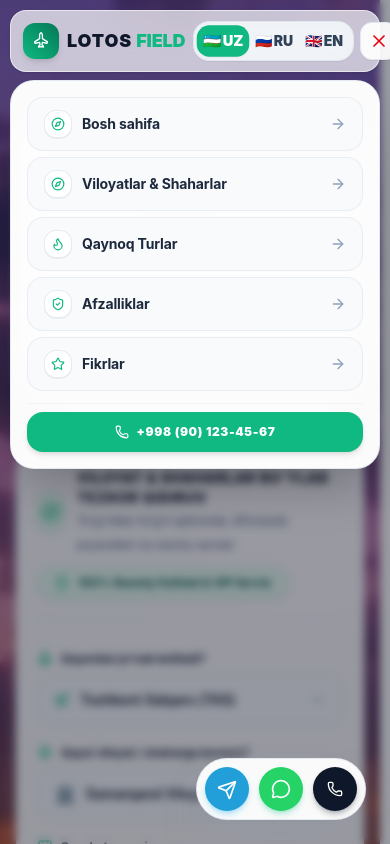
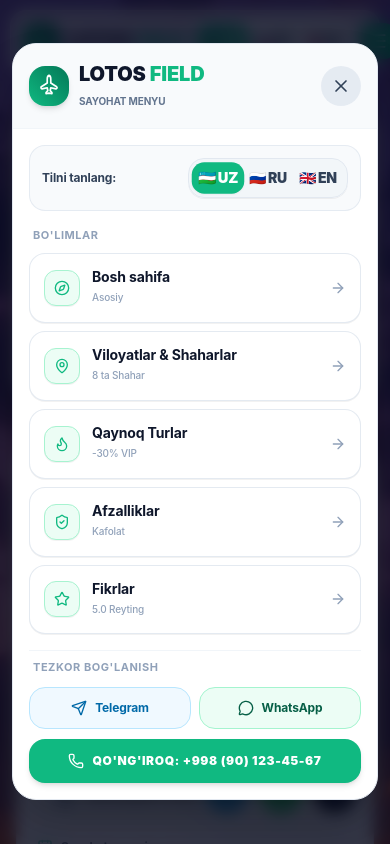
Before and after one commit to humoyun1773/sayohat-web, a React (Vite) app: page / in a window 390 px wide. Both pictures are taken after a click on the button 378 px from the left and 41 px from the top of the page. Shown: the top 844 px of the page. Built offline with nearby package versions, Linux system fonts and the light colour scheme.

Commit message:
Convert mobile menu into a full luxury modal dialog with scroll lock and quick contacts

```diff
--- a/src/components/layout/Navbar.jsx
+++ b/src/components/layout/Navbar.jsx
@@ -1,7 +1,8 @@
 import React, { useState, useEffect } from 'react';
 import {
   Plane, Menu, X, Compass, Flame,
-  ShieldCheck, Star, Phone, ArrowRight
+  ShieldCheck, Star, Phone, ArrowRight,
+  Send, MessageCircle, MapPin
 } from 'lucide-react';
 import LanguageSwitcher from '../ui/LanguageSwitcher';
 import { CONTACT_INFO } from '../../data/travelData';
@@ -18,25 +19,57 @@ export default function Navbar({ lang = 'uz', onChangeLang, t }) {
     return () => window.removeEventListener('scroll', handleScroll);
   }, []);
 
+  // Bulletproof body freeze when Mobile Modal Menu is open
+  useEffect(() => {
+    if (mobileMenuOpen) {
+      const scrollY = window.scrollY;
+      document.body.style.position = 'fixed';
+      document.body.style.top = `-${scrollY}px`;
+      document.body.style.width = '100%';
+      document.body.classList.add('modal-open');
+      document.documentElement.classList.add('modal-open');
+    } else {
+      const scrollY = document.body.style.top;
+      document.body.style.position = '';
+      document.body.style.top = '';
+      document.body.style.width = '';
+      document.body.classList.remove('modal-open');
+      document.documentElement.classList.remove('modal-open');
+      if (scrollY) {
+        window.scrollTo(0, parseInt(scrollY || '0', 10) * -1);
+      }
+    }
+
+    return () => {
+      document.body.style.position = '';
+      document.body.style.top = '';
+      document.body.style.width = '';
+      document.body.classList.remove('modal-open');
+      document.documentElement.classList.remove('modal-open');
+    };
+  }, [mobileMenuOpen]);
+
   const navLinks = [
-    { name: t.nav.home, href: '#hero', icon: Compass },
-    { name: t.nav.regions, href: '#destinations', icon: Compass },
-    { name: t.nav.deals, href: '#deals', icon: Flame },
-    { name: t.nav.whyUs, href: '#why-us', icon: ShieldCheck },
-    { name: t.nav.reviews, href: '#reviews', icon: Star },
+    { name: t.nav.home, href: '#hero', icon: Compass, badge: 'Asosiy' },
+    { name: t.nav.regions, href: '#destinations', icon: MapPin, badge: '8 ta Shahar' },
+    { name: t.nav.deals, href: '#deals', icon: Flame, badge: '-30% VIP' },
+    { name: t.nav.whyUs, href: '#why-us', icon: ShieldCheck, badge: 'Kafolat' },
+    { name: t.nav.reviews, href: '#reviews', icon: Star, badge: '5.0 Reyting' },
   ];
 
   const handleNavClick = (href) => {
     setMobileMenuOpen(false);
+    setTimeout(() => {
       const element = document.querySelector(href);
       if (element) {
         element.scrollIntoView({ behavior: 'smooth' });
       }
+    }, 150);
   };
 
   return (
     <>
-      <header className="fixed top-0 left-0 right-0 z-50 px-2.5 sm:px-8 lg:px-12 pt-2.5 sm:pt-4 transition-all duration-300">
+      <header className="fixed top-0 left-0 right-0 z-40 px-2.5 sm:px-8 lg:px-12 pt-2.5 sm:pt-4 transition-all duration-300">
         <div className={`max-w-[1536px] mx-auto rounded-2xl sm:rounded-3xl transition-all duration-300 ${
           isScrolled
             ? 'bg-white/95 backdrop-blur-xl shadow-lg py-2 px-3 sm:px-8 border border-white/80'
@@ -94,64 +127,141 @@ export default function Navbar({ lang = 'uz', onChangeLang, t }) {
               />
 
               <button
-                onClick={() => setMobileMenuOpen(!mobileMenuOpen)}
-                className="p-2 rounded-xl bg-white/90 backdrop-blur-md text-slate-900 border border-slate-200 shadow-2xs hover:bg-white transition-all active:scale-95 cursor-pointer shrink-0"
-                aria-label="Menyu"
+                onClick={() => setMobileMenuOpen(true)}
+                className="p-2 rounded-xl bg-[#10b981] text-white shadow-md hover:bg-[#059669] transition-all active:scale-95 cursor-pointer shrink-0"
+                aria-label="Menyuni ochish"
               >
-                {mobileMenuOpen ? <X className="w-5 h-5 text-red-600" /> : <Menu className="w-5 h-5 text-slate-900" />}
+                <Menu className="w-5 h-5 text-white" />
               </button>
             </div>
 
           </div>
         </div>
+      </header>
 
-        {/* Mobile Animated Drawer Menu */}
+      {/* MOBILE LUXURY FULL MODAL DIALOG */}
       {mobileMenuOpen && (
-          <div className="md:hidden mt-2 max-w-[1536px] mx-auto rounded-3xl bg-white/98 backdrop-blur-2xl border border-slate-200/90 p-4 space-y-3 shadow-2xl modal-card-animate">
+        <div
+          className="fixed inset-0 z-50 flex items-center justify-center p-3 sm:p-4 bg-slate-950/80 backdrop-blur-md modal-backdrop-animate overscroll-contain"
+          onClick={() => setMobileMenuOpen(false)}
+        >
+          <div
+            className="relative w-full max-w-md bg-white rounded-3xl border border-slate-200 shadow-2xl overflow-hidden max-h-[92vh] flex flex-col modal-card-animate"
+            onClick={(e) => e.stopPropagation()}
+          >
 
-            {/* Navigation Links Grid */}
-            <div className="grid grid-cols-1 gap-1.5">
+            {/* Modal Top Header */}
+            <div className="flex items-center justify-between p-4 sm:p-5 border-b border-slate-100 bg-slate-50">
+              <div className="flex items-center gap-2.5">
+                <div className="w-10 h-10 rounded-2xl bg-gradient-to-tr from-[#10b981] to-[#047857] flex items-center justify-center text-white shadow-md">
+                  <Plane className="w-5 h-5 transform -rotate-45" />
+                </div>
+                <div>
+                  <div className="flex items-center gap-1 leading-none">
+                    <span className="text-xl font-black text-slate-900">LOTOS</span>
+                    <span className="text-xl font-black text-[#10b981]">FIELD</span>
+                  </div>
+                  <span className="text-[10px] uppercase font-bold text-slate-500">Sayohat Menyu</span>
+                </div>
+              </div>
+
+              <button
+                onClick={() => setMobileMenuOpen(false)}
+                className="p-2.5 rounded-full bg-slate-200/80 hover:bg-slate-300 text-slate-700 transition-colors cursor-pointer"
+                aria-label="Yopish"
+              >
+                <X className="w-5 h-5" />
+              </button>
+            </div>
+
+            {/* Modal Body with Navigation Links */}
+            <div className="p-4 sm:p-6 overflow-y-auto space-y-4 modal-scrollable">
+
+              {/* Language Selector Inside Modal */}
+              <div className="p-3 rounded-2xl bg-slate-50 border border-slate-200/80 flex items-center justify-between">
+                <span className="text-xs font-bold text-slate-700">Tilni tanlang:</span>
+                <LanguageSwitcher
+                  currentLang={lang}
+                  onChangeLang={(l) => {
+                    onChangeLang(l);
+                  }}
+                />
+              </div>
+
+              {/* Navigation Links List */}
+              <div className="space-y-2">
+                <span className="text-[11px] font-bold uppercase tracking-wider text-slate-400 block px-1">
+                  Bo'limlar
+                </span>
+
                 {navLinks.map((link) => {
                   const Icon = link.icon;
                   return (
                     <button
                       key={link.name}
                       onClick={() => handleNavClick(link.href)}
-                    className="w-full text-left px-4 py-3 rounded-2xl bg-slate-50 hover:bg-[#ecfdf5] text-xs font-bold text-slate-800 hover:text-[#065f46] border border-slate-200/70 transition-all flex items-center justify-between group cursor-pointer active:scale-98"
+                      className="w-full text-left p-3.5 rounded-2xl bg-white hover:bg-[#ecfdf5] border border-slate-200/90 shadow-2xs hover:border-[#10b981]/50 transition-all flex items-center justify-between group cursor-pointer active:scale-98"
                     >
-                    <div className="flex items-center gap-2.5">
-                      <div className="w-7 h-7 rounded-xl bg-white border border-slate-200/80 flex items-center justify-center text-[#10b981] shadow-2xs">
-                        <Icon className="w-3.5 h-3.5" />
+                      <div className="flex items-center gap-3">
+                        <div className="w-9 h-9 rounded-xl bg-[#ecfdf5] text-[#10b981] border border-[#a7f3d0] flex items-center justify-center shadow-2xs group-hover:scale-105 transition-transform">
+                          <Icon className="w-4 h-4" />
                         </div>
-                      <span className="text-sm font-bold">{link.name}</span>
+                        <div>
+                          <div className="text-sm font-bold text-slate-900 group-hover:text-[#065f46] leading-tight">
+                            {link.name}
                           </div>
-                    <ArrowRight className="w-4 h-4 text-slate-400 group-hover:text-[#10b981] transition-transform group-hover:translate-x-0.5" />
+                          <span className="text-[10px] text-slate-400 font-medium">
+                            {link.badge}
+                          </span>
+                        </div>
+                      </div>
+                      <ArrowRight className="w-4 h-4 text-slate-400 group-hover:text-[#10b981] group-hover:translate-x-1 transition-all" />
                     </button>
                   );
                 })}
               </div>
 
-            {/* Direct Mobile Contact CTA */}
-            <div className="pt-2 border-t border-slate-100 flex items-center gap-2">
+              {/* Messengers & Fast Call */}
+              <div className="pt-2 border-t border-slate-100 space-y-2.5">
+                <span className="text-[11px] font-bold uppercase tracking-wider text-slate-400 block px-1">
+                  Tezkor Bog'lanish
+                </span>
+
+                <div className="grid grid-cols-2 gap-2">
+                  <a
+                    href={CONTACT_INFO.telegram}
+                    target="_blank"
+                    rel="noreferrer"
+                    className="p-3 rounded-2xl bg-sky-50 hover:bg-sky-100 text-sky-700 border border-sky-200 flex items-center justify-center gap-2 text-xs font-bold transition-all"
+                  >
+                    <Send className="w-4 h-4" />
+                    <span>Telegram</span>
+                  </a>
+
+                  <a
+                    href={CONTACT_INFO.whatsapp}
+                    target="_blank"
+                    rel="noreferrer"
+                    className="p-3 rounded-2xl bg-emerald-50 hover:bg-emerald-100 text-[#065f46] border border-emerald-200 flex items-center justify-center gap-2 text-xs font-bold transition-all"
+                  >
+                    <MessageCircle className="w-4 h-4" />
+                    <span>WhatsApp</span>
+                  </a>
+                </div>
+
                 <a
                   href={`tel:${CONTACT_INFO.phoneClean}`}
-                className="flex-1 py-3 px-4 rounded-2xl bg-[#10b981] text-white font-black text-xs uppercase tracking-wider flex items-center justify-center gap-2 shadow-md hover:bg-[#059669] transition-all"
+                  className="w-full py-3.5 px-4 rounded-2xl bg-[#10b981] hover:bg-[#059669] text-white font-black text-xs uppercase tracking-wider flex items-center justify-center gap-2 shadow-md transition-all active:scale-95"
                 >
-                <Phone className="w-3.5 h-3.5" />
-                <span>{CONTACT_INFO.phone}</span>
+                  <Phone className="w-4 h-4" />
+                  <span>Qo'ng'iroq: {CONTACT_INFO.phone}</span>
                 </a>
               </div>
 
             </div>
-        )}
-      </header>
 
-      {/* Backdrop overlay on mobile when menu open */}
-      {mobileMenuOpen && (
-        <div
-          className="fixed inset-0 bg-slate-950/40 backdrop-blur-xs z-40 md:hidden"
-          onClick={() => setMobileMenuOpen(false)}
-        />
+          </div>
+        </div>
       )}
     </>
   );
```
Lines whose indentation alone changed are shown as unchanged.
